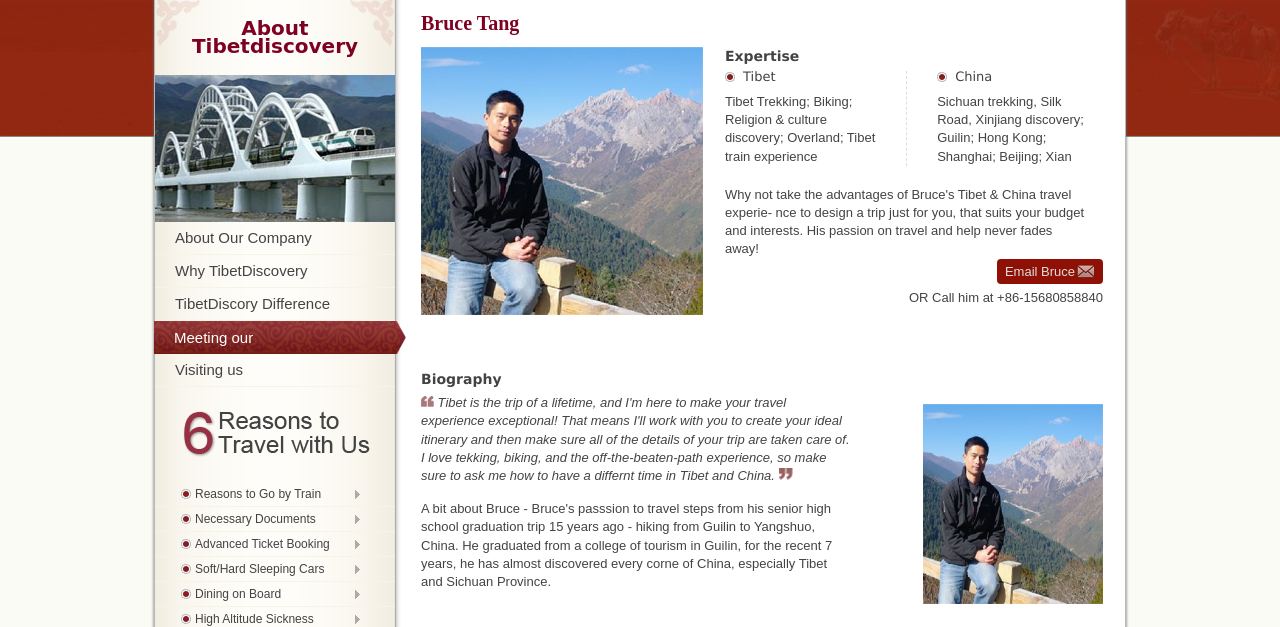
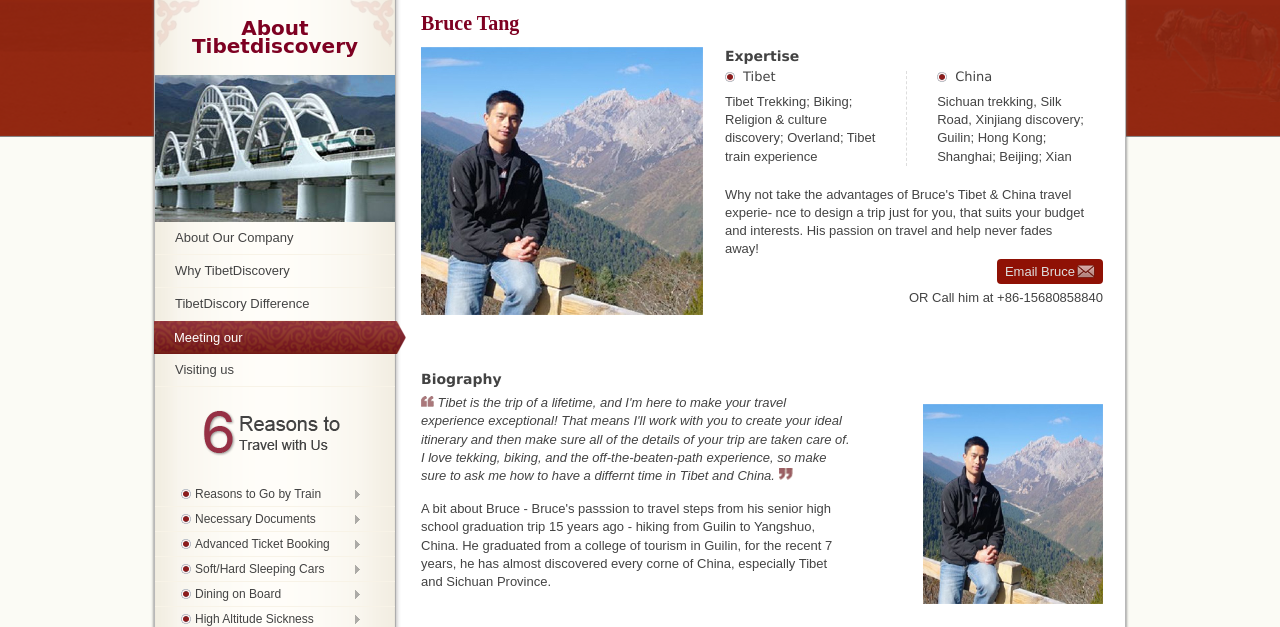
Before and after one commit to hellocreep/TD, a Django app: page /aboutus/ in a window 1280 px wide. Shown: the part 179-806 px from the top of the page. Run offline with Django 3.2, Linux system fonts and the light colour scheme.

Commit message:
some changes in global-published.css

```diff
--- a/pool/assets/styles/global-published.css
+++ b/pool/assets/styles/global-published.css
@@ -772,7 +772,7 @@ a:hover {
     line-height: 32px;
     cursor: pointer;
     padding: 0 0 0 20px;
-    font-size: 15px;
+    font-size: 13px;
     display: block;
     text-decoration: none;
 }
```
Also changed, not shown: pool/imagesnew/6things.png.
